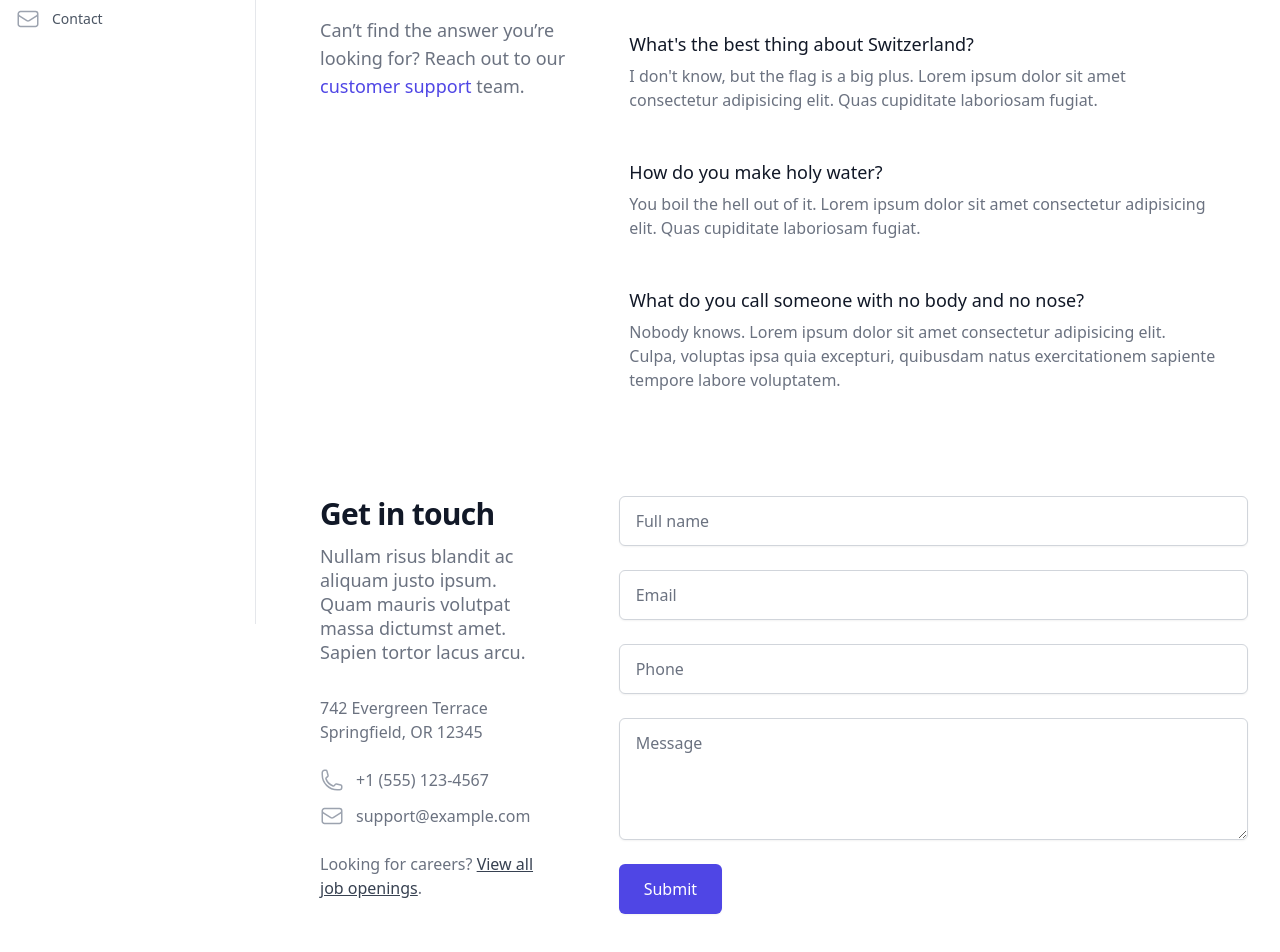
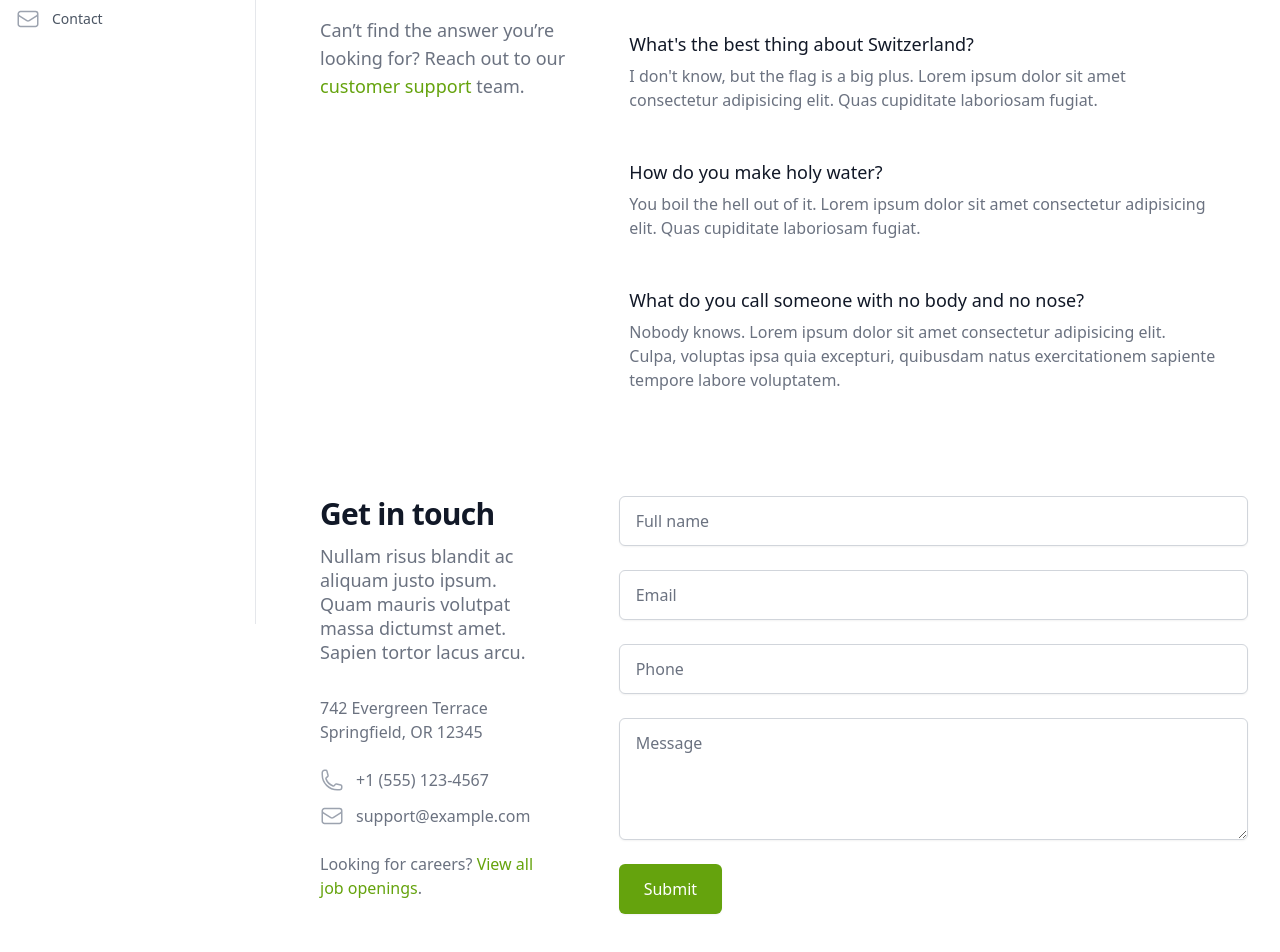
Before and after one commit to cristeaadrian/scotia-property-services, a Vue app: page / in a window 1280 px wide. Shown: the part 176-1128 px from the top of the page. Built offline with nearby package versions, Linux system fonts and the light colour scheme; a web font is replaced by a local one.

Commit message:
updated the colours to match the logo

```diff
--- a/src/components/ContactForm.vue
+++ b/src/components/ContactForm.vue
@@ -47,7 +47,7 @@
           <p class="mt-6 text-base text-gray-500">
             Looking for careers?
             {{ " " }}
-            <a href="#" class="font-medium text-gray-700 underline"
+            <a href="#" class="font-medium text-lime-600"
               >View all job openings</a
             >.
           </p>
@@ -102,7 +102,7 @@
             <div>
               <button
                 type="submit"
-                class="inline-flex justify-center rounded-md border border-transparent bg-indigo-600 px-6 py-3 text-base font-medium text-white shadow-sm hover:bg-indigo-700 focus:outline-none focus:ring-2 focus:ring-indigo-500 focus:ring-offset-2"
+                class="inline-flex justify-center rounded-md border border-transparent bg-lime-600 px-6 py-3 text-base font-medium text-white shadow-sm hover:bg-indigo-700 focus:outline-none focus:ring-2 focus:ring-indigo-500 focus:ring-offset-2"
               >
                 Submit
               </button>
--- a/src/components/FAQ.vue
+++ b/src/components/FAQ.vue
@@ -8,9 +8,7 @@
           </h2>
           <p class="mt-4 text-lg text-gray-500">
             Can’t find the answer you’re looking for? Reach out to our
-            <a
-              href="#"
-              class="font-medium text-indigo-600 hover:text-indigo-500"
+            <a href="#" class="font-medium text-lime-600 hover:text-lime-500"
               >customer support</a
             >
             team.
```
